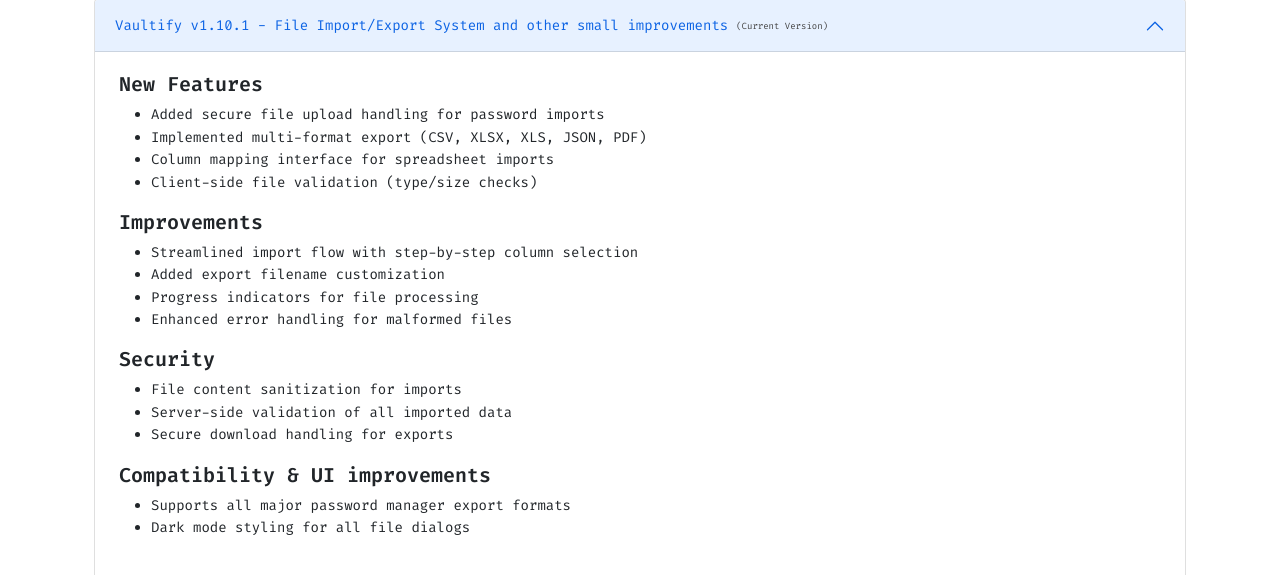
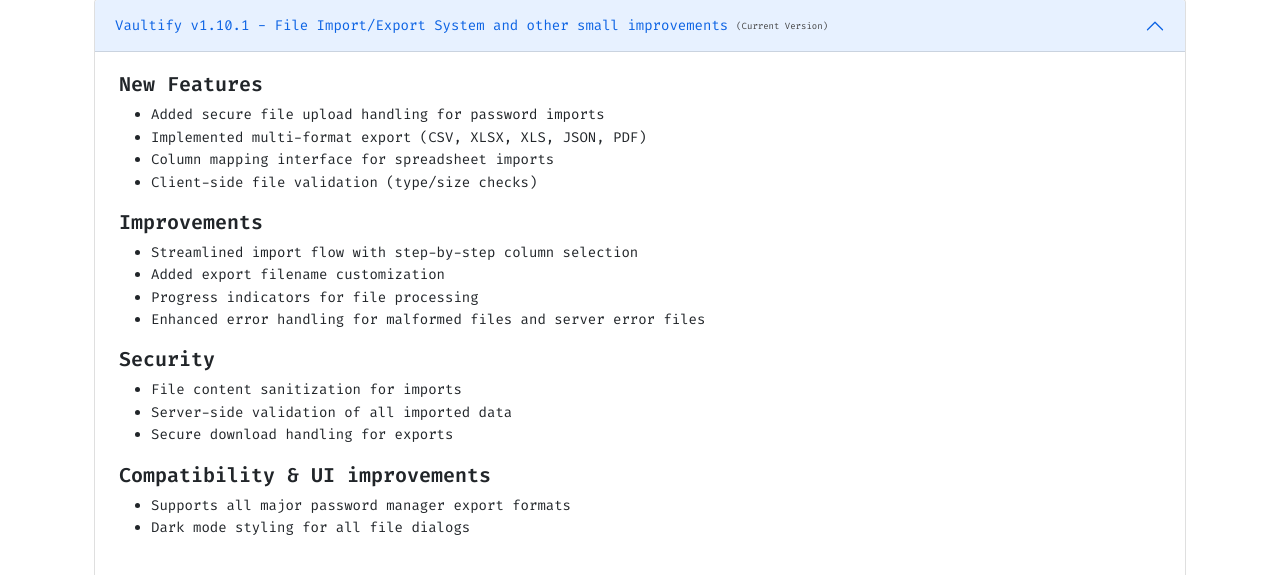
Before and after one commit to utsav-mistry/vaultify, a Flask app: page /version in a window 1280 px wide, after a click on "Vaultify v1.10.1 - File Import/Export System and other small". Shown: the part 141-716 px from the top of the page. Run offline with Flask 3, Linux system fonts and the light colour scheme.

Commit message:
Update version.html

```diff
--- a/password_manager/app/templates/version.html
+++ b/password_manager/app/templates/version.html
@@ -36,7 +36,7 @@
                             <li>Streamlined import flow with step-by-step column selection</li>
                             <li>Added export filename customization</li>
                             <li>Progress indicators for file processing</li>
-                            <li>Enhanced error handling for malformed files</li>
+                            <li>Enhanced error handling for malformed files and server error files</li>
                         </ul>
                     </div>
 
```
